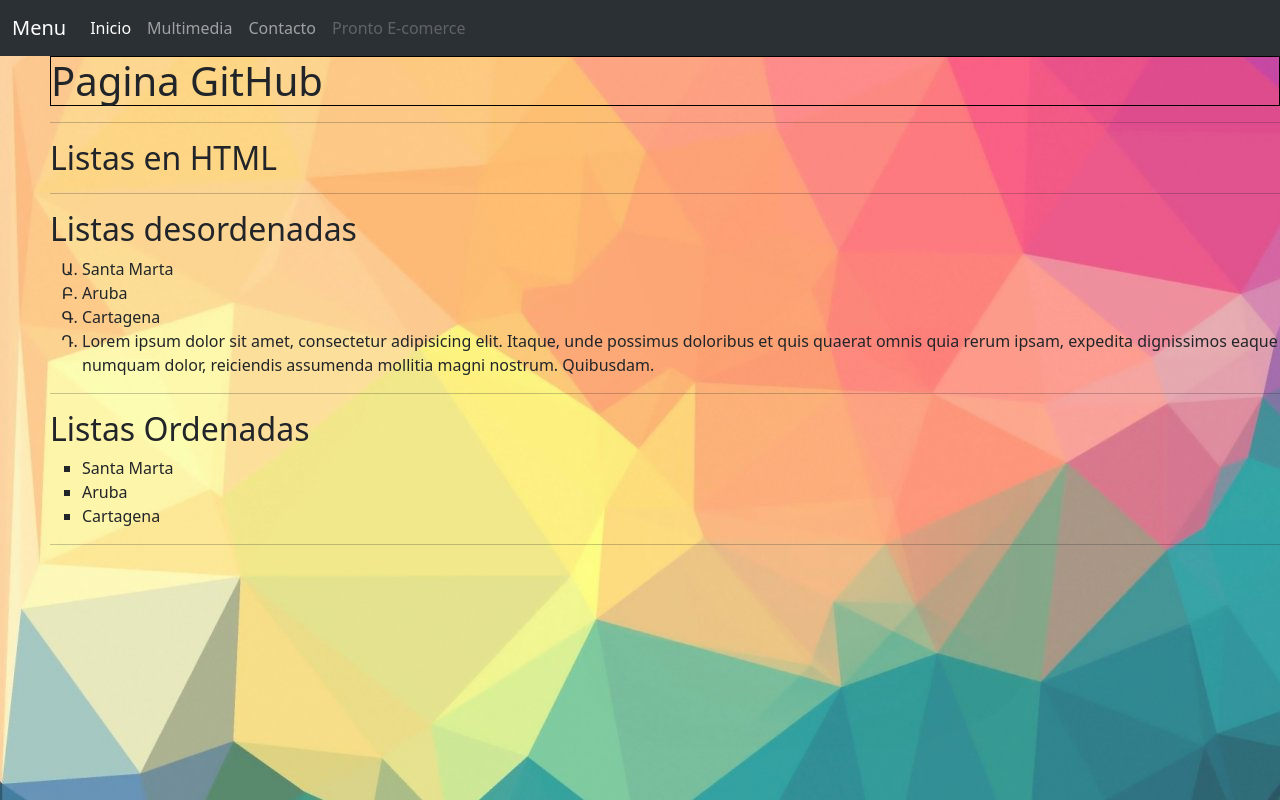
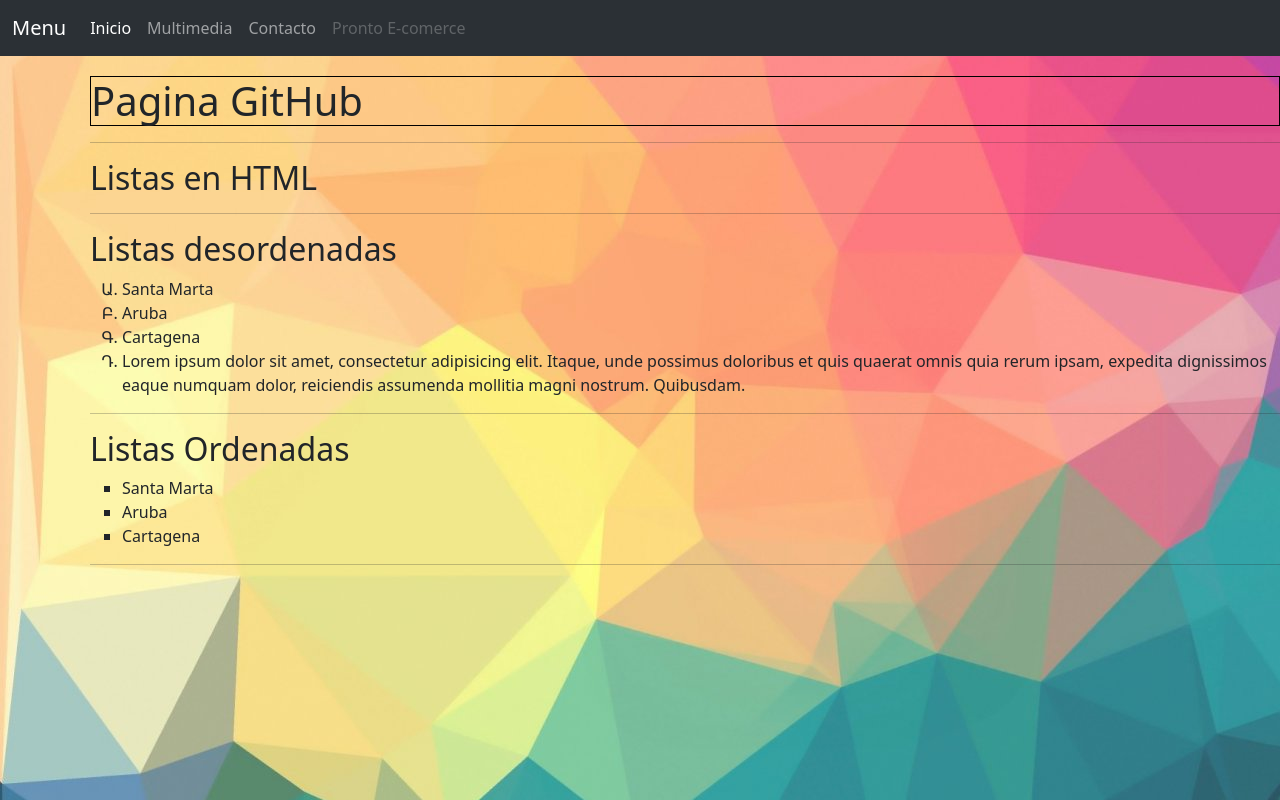
Before and after one commit to Jean-Pierre-A/Html-page, a plain HTML site: page index.html in a window 1280 px wide. Drawn offline with nearby package versions, Linux system fonts and the light colour scheme.

Commit message:
Margin agregada

```diff
--- a/styles/styles.css
+++ b/styles/styles.css
@@ -3,7 +3,8 @@ body{
     background-image: url(../imgs/fondo2.jpg)
 }
 main {
-    padding-left: 50px;
+    margin-top: 20px;
+    padding-left: 90px;
 }
 
 main > h1 {
```
